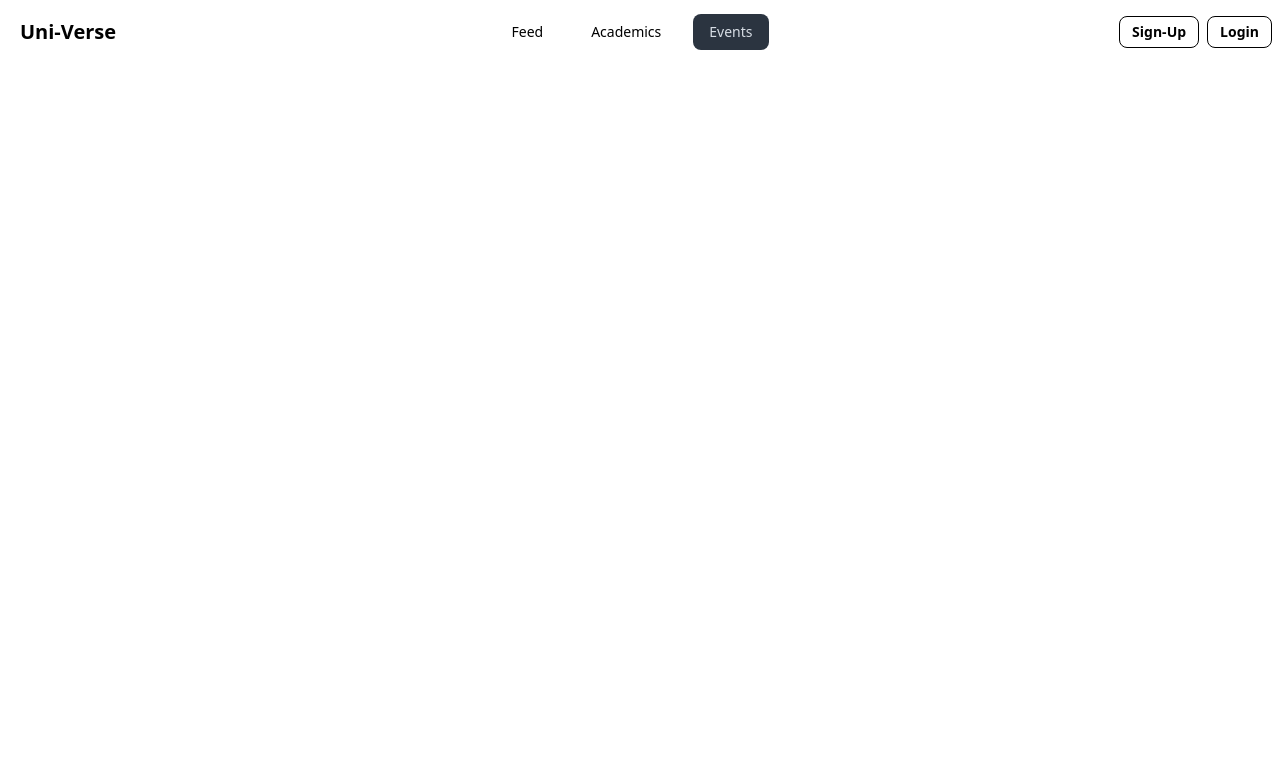
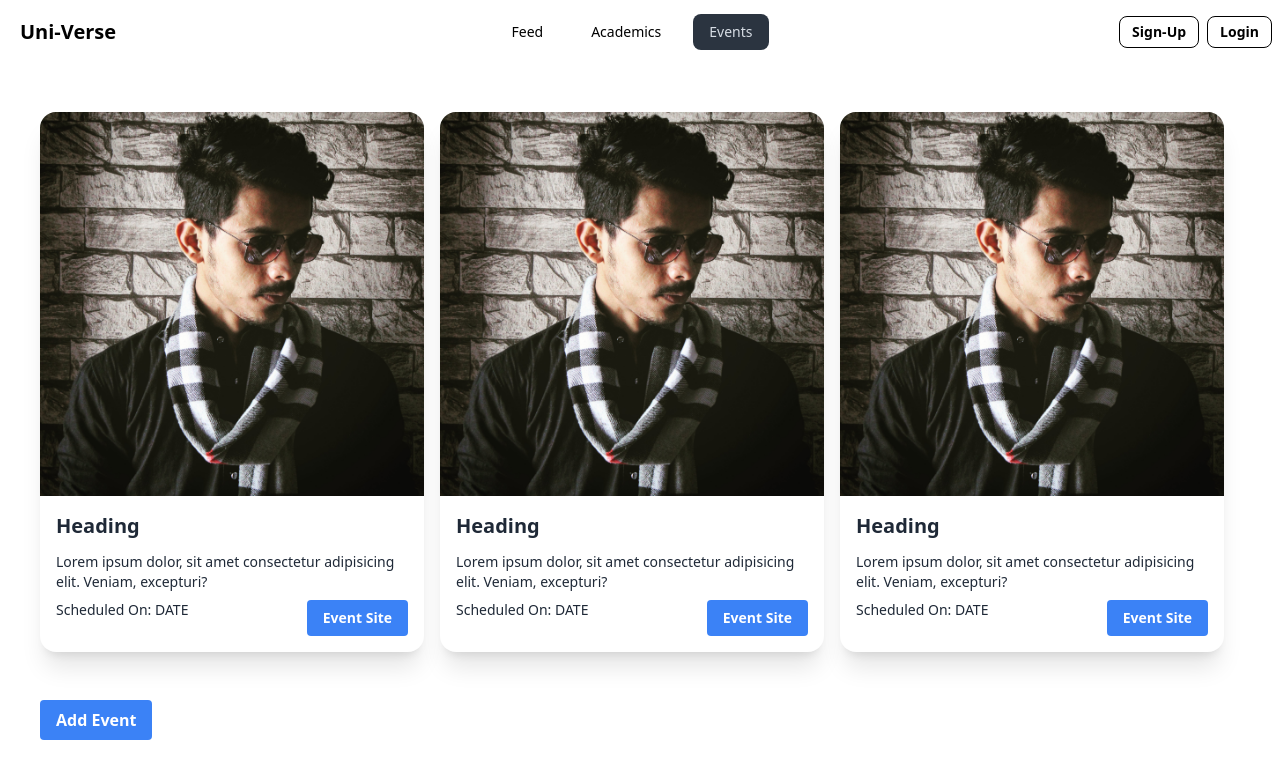
Before and after one commit to Pratyush-Ge/College-Space, a React (Vite) app in the folder client/: page /events in a window 1280 px wide. Shown: the top 778 px of the page. Built offline with nearby package versions, Linux system fonts and the light colour scheme; a web font is replaced by a local one.

Commit message:
Events card

```diff
--- /dev/null
+++ b/client/src/Components/EventCard.jsx
@@ -0,0 +1,29 @@
+import localImage from '../assets/local.jpg';
+const EventCard = () => {
+    const handleOnClick = () => {
+        window.location.href = 'https://google.com';
+    };
+
+    return (
+      <div>
+        <div className="card card-compact w-96 bg-base-100 shadow-xl">
+          <figure>
+            <img
+              src={localImage}
+              alt="Event Image"
+            />
+          </figure>
+          <div className="card-body">
+            <h2 className="card-title">Heading</h2>
+            <p>Lorem ipsum dolor, sit amet consectetur adipisicing elit. Veniam, excepturi?</p>
+            <div className="card-actions justify-between">
+              <h3>Scheduled On: DATE</h3>
+              <button className="bg-blue-500 hover:bg-blue-700 text-white font-bold py-2 px-4 rounded" onClick={handleOnClick}>Event Site</button>
+            </div>
+          </div>
+        </div>
+      </div>
+    );
+  };
+
+  export default EventCard;
--- a/client/src/Pages/Events.jsx
+++ b/client/src/Pages/Events.jsx
@@ -1,11 +1,183 @@
-// import React from 'react'
+/* eslint-disable no-unused-vars */
+import EventCard from "../Components/EventCard";
 
 const Events = () => {
+  // Sample data for events
+  const eventData = [
+    {
+      eventName: 1,
+      title: "Event One",
+      eventDescription: "2024-01-01",
+      eventDate: "New York",
+      eventImage: "Description of Event One.",
+      eventLink : "null"
+    },
+    {
+      eventName: 1,
+      title: "Event One",
+      eventDescription: "2024-01-01",
+      eventDate: "New York",
+      eventImage: "Description of Event One.",
+      eventLink : "null"
+    },
+    {
+      eventName: 1,
+      title: "Event One",
+      eventDescription: "2024-01-01",
+      eventDate: "New York",
+      eventImage: "Description of Event One.",
+      eventLink : "null"
+    },
+  ];
+
+
+
+  const handleSubmit = (e) => {
+    e.preventDefault();
+    const eventName = e.target.eventName.value;
+    const eventDescription = e.target.eventDescription.value;
+    const eventDate = e.target.eventDate.value;
+    const eventImage = e.target.eventImage.value;
+    const eventLink = e.target.eventLink.value;
+    // console.log(eventName, eventDescription, eventDate, eventImage);
+    const eventObj = {
+      eventName,
+      eventDescription,
+      eventDate,
+      eventImage,
+      eventLink
+    };
+    console.log(eventObj);
+  };
   return (
     <div>
+      <div className="flex flex-wrap justify-center align-middle">
+        {eventData.map((event) => (
+          <div key={event.id} className="mr-4 mb-4">
+            <EventCard
+              title={event.title}
+              date={event.date}
+              description={event.description}
+            />
+          </div>
+        ))}
+      </div>
+      <div className="flex">
+        <button
+          className="bg-blue-500 hover:bg-blue-700 text-white font-bold py-2 px-4 rounded"
+          onClick={() => document.getElementById("my_modal_5").showModal()}
+        >
+          Add Event
+        </button>
+      </div>
+      <dialog id="my_modal_5" className="modal modal-bottom sm:modal-middle">
+        <div className="modal-box">
+          <div>
+            <form
+              className="max-w-sm mx-auto"
+              onSubmit={handleSubmit}
+              action="post"
+            >
+              <div className="mb-5">
+                <label
+                  htmlFor="eventName"
+                  className="block mb-2 text-sm font-medium text-gray-900 dark:text-white"
+                >
+                  Event Name
+                </label>
+                <input
+                  type="text"
+                  id="eventName"
+                  name="eventName"
+                  className="bg-gray-50 border border-gray-300 text-gray-900 text-sm rounded-lg focus:ring-blue-500 focus:border-blue-500 block w-full p-2.5 dark:bg-gray-700 dark:border-gray-600 dark:placeholder-gray-400 dark:text-white dark:focus:ring-blue-500 dark:focus:border-blue-500"
+                  placeholder="Enter name of the Event"
+                  required
+                />
+              </div>
 
+              <div className="mb-5">
+                <label
+                  htmlFor="eventDate"
+                  className="block mb-2 text-sm font-medium text-gray-900 dark:text-white"
+                >
+                  Event Date
+                </label>
+                <input
+                  type="date"
+                  id="eventDate"
+                  name="eventDate"
+                  className="bg-gray-50 border border-gray-300 text-gray-900 text-sm rounded-lg focus:ring-blue-500 focus:border-blue-500 block w-full p-2.5 dark:bg-gray-700 dark:border-gray-600 dark:placeholder-gray-400 dark:text-white dark:focus:ring-blue-500 dark:focus:border-blue-500"
+                  placeholder="Enter name of the Event"
+                  required
+                />
+              </div>
+
+              <div className="mb-5">
+                <label
+                  htmlFor="eventDescription"
+                  className="block mb-2 text-sm font-medium text-gray-900 dark:text-white"
+                >
+                  {" "}
+                  Description
+                </label>
+                <textarea
+                  id="eventDescription"
+                  name="eventDescription"
+                  rows="4"
+                  className="block p-2.5 w-full text-sm text-gray-900 bg-gray-50 rounded-lg border border-gray-300 focus:ring-blue-500 focus:border-blue-500 dark:bg-gray-700 dark:border-gray-600 dark:placeholder-gray-400 dark:text-white dark:focus:ring-blue-500 dark:focus:border-blue-500"
+                  placeholder="Enter the Description for the event"
+                ></textarea>
+              </div>
+              <div className="mb-5">
+                <label
+                  htmlFor="eventLink"
+                  className="block mb-2 text-sm font-medium text-gray-900 dark:text-white"
+                >
+                  Organization Link
+                </label>
+                <input
+                  type="text"
+                  id="eventLink"
+                  name="eventLink"
+                  className="bg-gray-50 border border-gray-300 text-gray-900 text-sm rounded-lg focus:ring-blue-500 focus:border-blue-500 block w-full p-2.5 dark:bg-gray-700 dark:border-gray-600 dark:placeholder-gray-400 dark:text-white dark:focus:ring-blue-500 dark:focus:border-blue-500"
+                  placeholder="Enter Organization Link"
+                />
+              </div>
+              <div className="mb-5">
+                <label
+                  htmlFor="eventImage"
+                  className="block mb-2 text-sm font-medium text-gray-900 dark:text-white"
+                >
+                  Upload Thumbnail Image
+                </label>
+                <input
+                  type="file"
+                  id="eventImage"
+                  name="eventImage"
+                  className="bg-gray-50 border border-gray-300 text-gray-900 text-sm rounded-lg focus:ring-blue-500 focus:border-blue-500 block w-full p-2.5 dark:bg-gray-700 dark:border-gray-600 dark:placeholder-gray-400 dark:text-white dark:focus:ring-blue-500 dark:focus:border-blue-500"
+                />
+              </div>
+
+              <div className="flex items-start mb-5"></div>
+              <button
+                type="submit"
+                className="text-white bg-blue-700 hover:bg-blue-800 focus:ring-4 focus:outline-none focus:ring-blue-300 font-medium rounded-lg text-sm w-full sm:w-auto px-5 py-2.5 text-center dark:bg-blue-600 dark:hover:bg-blue-700 dark:focus:ring-blue-800"
+              >
+                Submit
+              </button>
+            </form>
+          </div>
+          <div className="modal-action">
+            <form method="dialog">
+              <button className="btn btn-sm btn-circle btn-ghost absolute right-2 top-2">
+                ✕
+              </button>
+            </form>
+          </div>
+        </div>
+      </dialog>
     </div>
-  )
-}
+  );
+};
 
-export default Events
+export default Events;
```
Also changed, not shown: client/src/assets/local.jpg (added), 1 other file (tests, documents, lock files or other folders).
